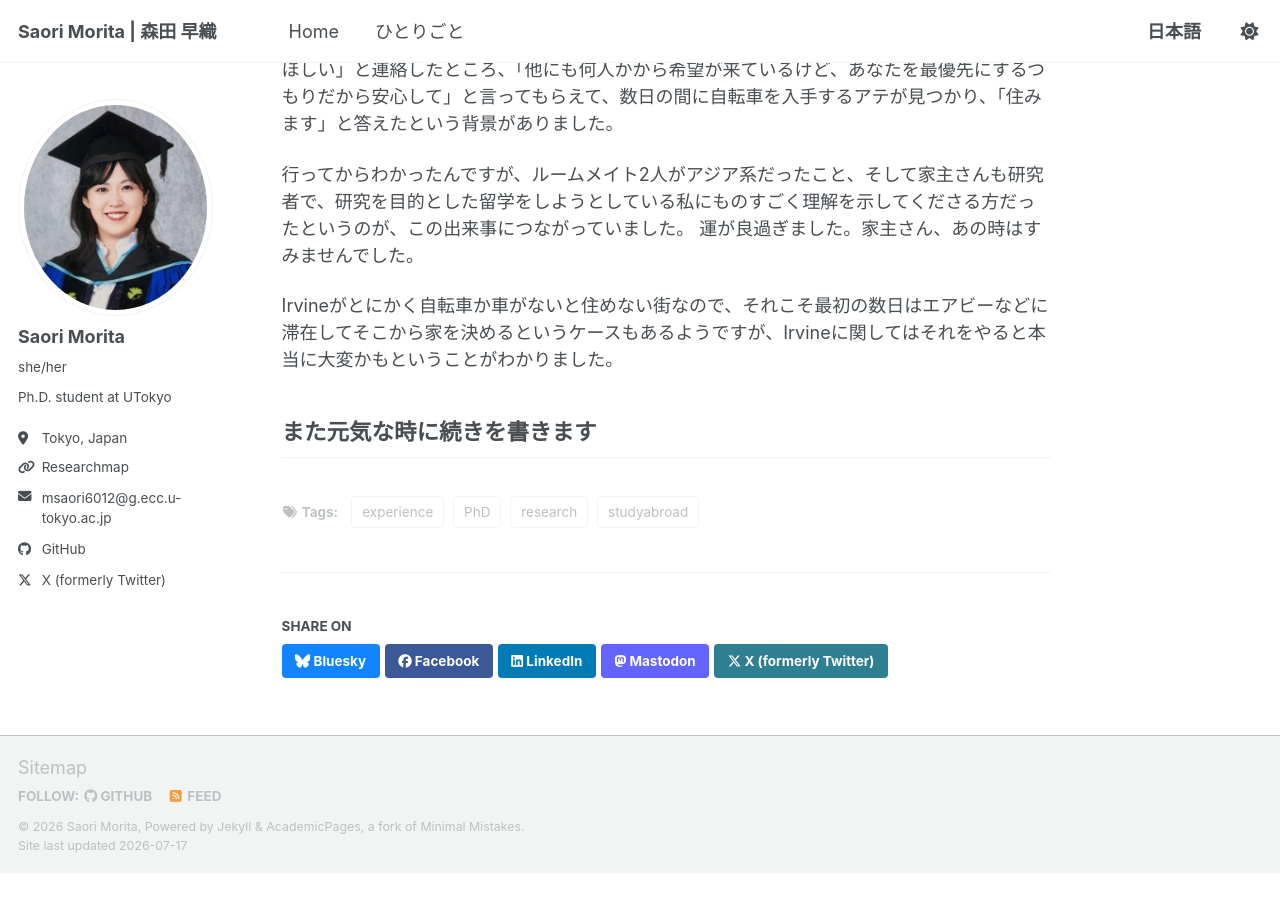
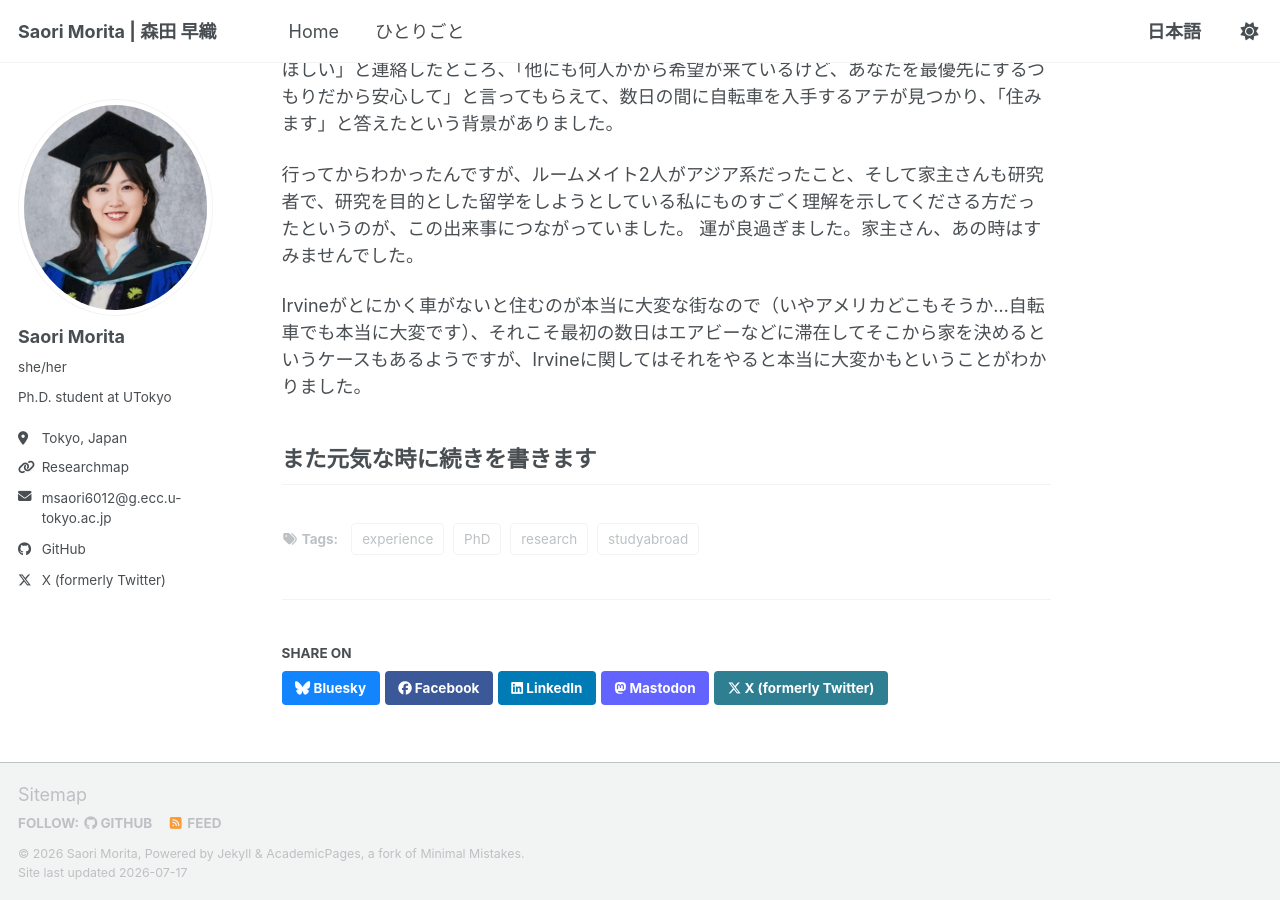
Before and after one commit to sao-m1023lily/sao-m1023lily.github.io, a Jekyll site: the page built from _posts/2026-07-17-irvine.md, in a window 1280 px wide and 900 px high, scrolled down 4477 px. Built offline with Jekyll 4.4.1, drawn with Linux system fonts in a browser that asks for light colours; a script bundle is joined from its source files by our own code; library files that are not in the unit come from our copies; before the commit the page ends 5350 px from its top, so only the background shows below that.

Commit message:
Update 2026-07-17-irvine.md

```diff
--- a/_posts/2026-07-17-irvine.md
+++ b/_posts/2026-07-17-irvine.md
@@ -97,7 +97,7 @@ Hickok先生は、何のつながりもない私に対してもとてもwelcome
 行ってからわかったんですが、ルームメイト2人がアジア系だったこと、そして家主さんも研究者で、研究を目的とした留学をしようとしている私にものすごく理解を示してくださる方だったというのが、この出来事につながっていました。
 運が良過ぎました。家主さん、あの時はすみませんでした。
 
-Irvineがとにかく自転車か車がないと住めない街なので、それこそ最初の数日はエアビーなどに滞在してそこから家を決めるというケースもあるようですが、Irvineに関してはそれをやると本当に大変かもということがわかりました。
+Irvineがとにかく車がないと住むのが本当に大変な街なので（いやアメリカどこもそうか...自転車でも本当に大変です）、それこそ最初の数日はエアビーなどに滞在してそこから家を決めるというケースもあるようですが、Irvineに関してはそれをやると本当に大変かもということがわかりました。
 
 
 ## また元気な時に続きを書きます
```
